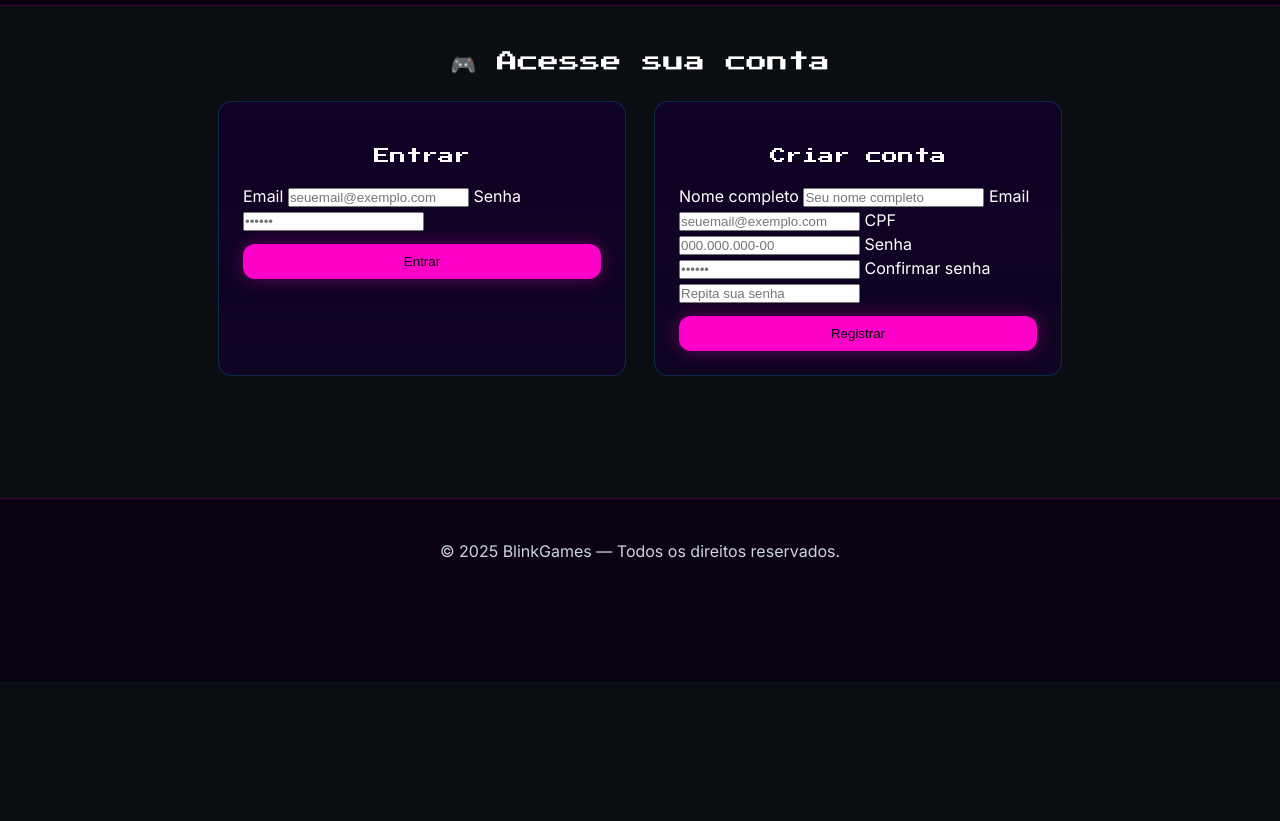
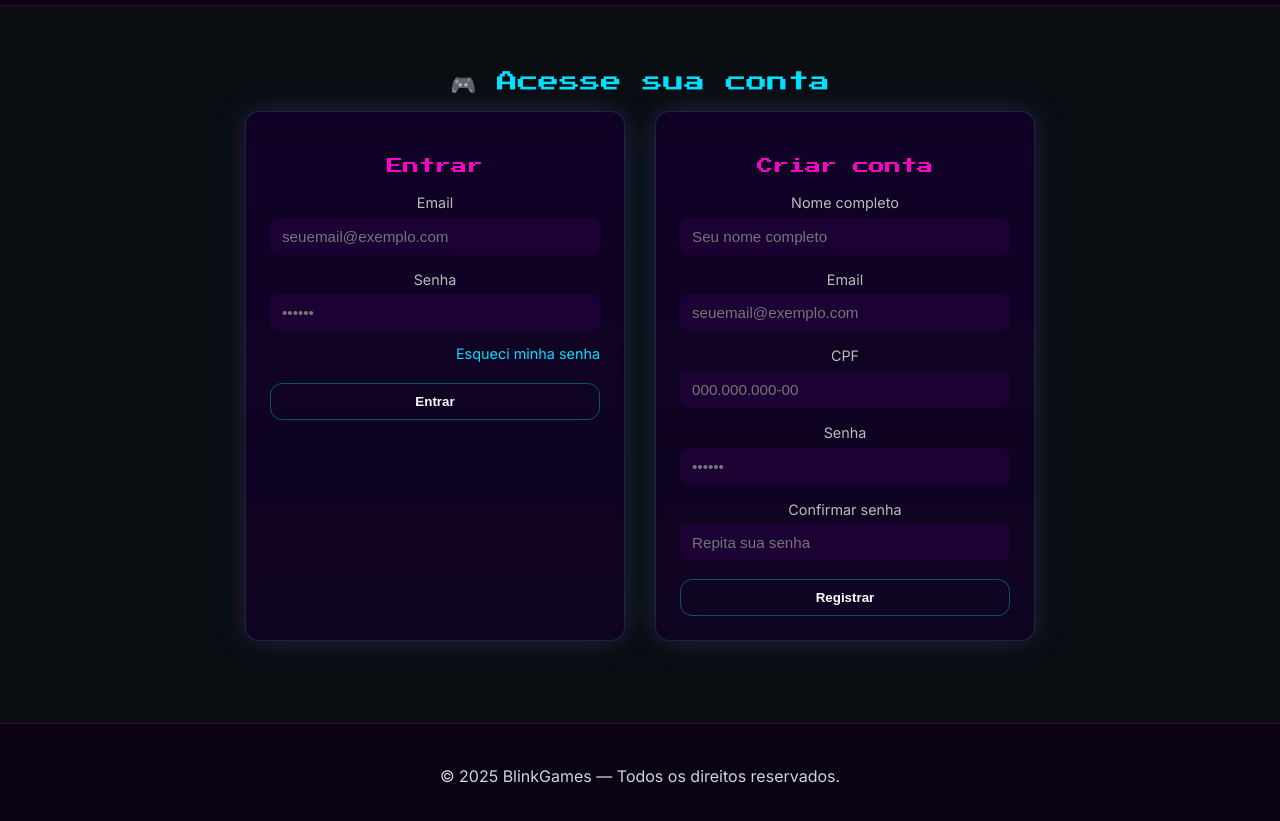
Before and after one commit to Madhleen/blinkgames-frontend, a website with bundled scripts: page frontend/conta.html in a window 1280 px wide. Shown: the part 71-892 px from the top of the page. Before the commit the page ends 816 px from the top, so only its background shows below. Built offline with nearby package versions, Linux system fonts and the light colour scheme.

Commit message:
Fix: rotas /auth/forgot e /auth/reset + integração com frontend (recuperar e nova senha)

```diff
--- a/frontend/conta.html
+++ b/frontend/conta.html
@@ -11,6 +11,116 @@
       href="https://fonts.googleapis.com/css2?family=Inter:wght@400;600&family=Press+Start+2P&display=swap"
       rel="stylesheet"
     />
+    <style>
+      main {
+        max-width: 900px;
+        margin: 60px auto;
+        text-align: center;
+      }
+
+      .auth-container {
+        display: flex;
+        flex-wrap: wrap;
+        gap: 30px;
+        justify-content: center;
+      }
+
+      .panel {
+        background: var(--panel);
+        padding: 32px;
+        border-radius: 16px;
+        box-shadow: 0 0 20px rgba(255, 0, 200, 0.15),
+          0 0 40px rgba(0, 224, 255, 0.1);
+        width: 380px;
+        text-align: left;
+        transition: transform 0.2s ease, box-shadow 0.2s ease;
+      }
+
+      .panel:hover {
+        transform: translateY(-4px);
+        box-shadow: 0 0 25px rgba(255, 0, 200, 0.25),
+          0 0 50px rgba(0, 224, 255, 0.15);
+      }
+
+      h1 {
+        margin-bottom: 40px;
+        color: var(--accent-2);
+      }
+
+      h2 {
+        text-align: center;
+        color: var(--accent);
+        font-size: 1.2rem;
+      }
+
+      label {
+        display: block;
+        margin-top: 14px;
+        margin-bottom: 4px;
+        color: #bbb;
+        font-size: 0.9rem;
+      }
+
+      input {
+        width: 100%;
+        padding: 10px 12px;
+        border-radius: 8px;
+        border: none;
+        outline: none;
+        background: #1c0135;
+        color: #fff;
+        font-size: 0.95rem;
+      }
+
+      input:focus {
+        box-shadow: 0 0 0 2px var(--accent);
+      }
+
+      .btn {
+        margin-top: 18px;
+        width: 100%;
+        padding: 10px;
+        border: none;
+        border-radius: 10px;
+        cursor: pointer;
+        background: linear-gradient(90deg, var(--accent), var(--accent-2));
+        color: #fff;
+        font-weight: bold;
+        transition: opacity 0.2s ease, transform 0.2s ease;
+      }
+
+      .btn:hover {
+        opacity: 0.9;
+        transform: scale(1.02);
+      }
+
+      .forgot-link {
+        text-align: right;
+        margin-top: 10px;
+      }
+
+      .forgot-link a {
+        color: var(--accent-2);
+        font-size: 0.9rem;
+        text-decoration: none;
+        transition: color 0.2s ease;
+      }
+
+      .forgot-link a:hover {
+        color: var(--accent);
+      }
+
+      @media (max-width: 840px) {
+        .auth-container {
+          flex-direction: column;
+          align-items: center;
+        }
+        .panel {
+          width: 100%;
+          max-width: 420px;
+        }
+      }
+    </style>
   </head>
 
   <body>
@@ -20,54 +130,83 @@
     <!-- ============================================================ -->
     <!-- 🕹️ CONTEÚDO PRINCIPAL -->
     <!-- ============================================================ -->
-    <main class="container" style="max-width: 880px; margin-top: 40px;">
-      <h1 style="text-align:center; margin-bottom: 24px;">🎮 Acesse sua conta</h1>
+    <main>
+      <h1>🎮 Acesse sua conta</h1>
 
-      <div
-        style="
-          display: grid;
-          grid-template-columns: 1fr 1fr;
-          gap: 28px;
-        "
-      >
+      <div class="auth-container">
         <!-- Login -->
-        <section class="panel" style="text-align: left;">
-          <h2 style="text-align:center;">Entrar</h2>
-          <form id="login-form" style="margin-top: 16px;">
-            <label>Email</label>
-            <input type="email" id="email" placeholder="seuemail@exemplo.com" required />
+        <section class="panel">
+          <h2>Entrar</h2>
+          <form id="login-form">
+            <label for="email">Email</label>
+            <input
+              type="email"
+              id="email"
+              placeholder="seuemail@exemplo.com"
+              required
+            />
 
-            <label>Senha</label>
-            <input type="password" id="password" placeholder="••••••" required />
+            <label for="password">Senha</label>
+            <input
+              type="password"
+              id="password"
+              placeholder="••••••"
+              required
+            />
 
-            <button class="btn btn-primary" type="submit" style="margin-top: 12px; width: 100%;">
-              Entrar
-            </button>
+            <div class="forgot-link">
+              <a href="recuperar.html">Esqueci minha senha</a>
+            </div>
+
+            <button class="btn" type="submit">Entrar</button>
           </form>
         </section>
 
         <!-- Registro -->
-        <section class="panel" style="text-align: left;">
-          <h2 style="text-align:center;">Criar conta</h2>
-          <form id="register-form" style="margin-top: 16px;">
-            <label>Nome completo</label>
-            <input type="text" id="rname" placeholder="Seu nome completo" required />
+        <section class="panel">
+          <h2>Criar conta</h2>
+          <form id="register-form">
+            <label for="rname">Nome completo</label>
+            <input
+              type="text"
+              id="rname"
+              placeholder="Seu nome completo"
+              required
+            />
 
-            <label>Email</label>
-            <input type="email" id="remail" placeholder="seuemail@exemplo.com" required />
+            <label for="remail">Email</label>
+            <input
+              type="email"
+              id="remail"
+              placeholder="seuemail@exemplo.com"
+              required
+            />
 
-            <label>CPF</label>
-            <input type="text" id="rcpf" placeholder="000.000.000-00" required />
+            <label for="rcpf">CPF</label>
+            <input
+              type="text"
+              id="rcpf"
+              placeholder="000.000.000-00"
+              required
+            />
 
-            <label>Senha</label>
-            <input type="password" id="rpassword" placeholder="••••••" required />
+            <label for="rpassword">Senha</label>
+            <input
+              type="password"
+              id="rpassword"
+              placeholder="••••••"
+              required
+            />
 
-            <label>Confirmar senha</label>
-            <input type="password" id="rconfirm" placeholder="Repita sua senha" required />
+            <label for="rconfirm">Confirmar senha</label>
+            <input
+              type="password"
+              id="rconfirm"
+              placeholder="Repita sua senha"
+              required
+            />
 
-            <button class="btn btn-primary" type="submit" style="margin-top: 12px; width: 100%;">
-              Registrar
-            </button>
+            <button class="btn" type="submit">Registrar</button>
           </form>
         </section>
       </div>
```
Also changed, not shown: frontend/cadastro.html (deleted, +0 -31 lines), frontend/js/cadastro.js (deleted, +0 -39 lines), frontend/js/login.js (deleted, +0 -40 lines), frontend/js/nova-senha.js (+10 -10 lines), frontend/js/recuperar.js (+4 -4 lines), frontend/login.html (deleted, +0 -60 lines), frontend/nova-senha.html (+104 -13 lines), frontend/recuperar.html (+103 -10 lines).
